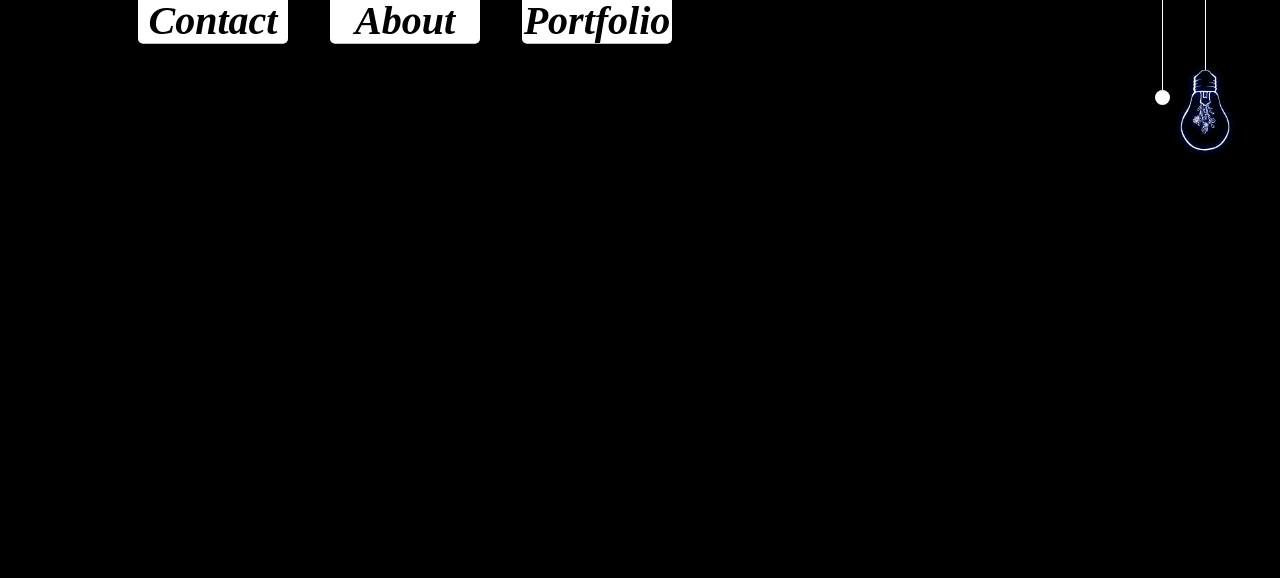
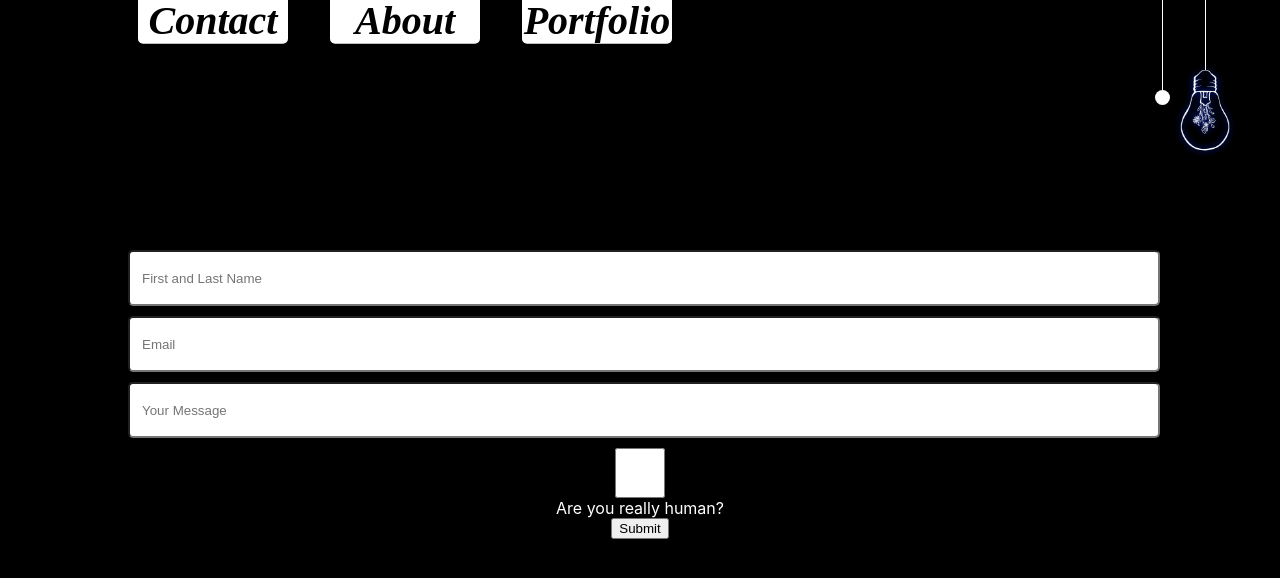
Before and after one commit to AmandaAbarte/amandadotcom, a React (Create React App) app: page / in a window 1280 px wide. Both pictures are taken after a click on the element "Contact". Shown: the top 578 px of the page. Built offline with nearby package versions, Linux system fonts and the light colour scheme; a web font is replaced by a local one.

Commit message:
create contact form

```diff
--- a/src/App.css
+++ b/src/App.css
@@ -597,4 +597,21 @@ h1 {
   height: 100%;
   transition: all 0.5s ease-in-out;
 }
+
+.content-container .contact-container .form {
+  position: absolute;
+  top: 30%;
+  left: 10%;
+  display: flex;
+  flex-direction: column;
+  width: 80%;
+}
+
+.content-container .contact-container .form input {
+  width: 100%;
+  margin-top: 10px;
+  text-indent: 10px;
+  border-radius: 5px;
+  height: 50px;
+}
 /*# sourceMappingURL=App.css.map */
--- a/src/Components/Contact.jsx
+++ b/src/Components/Contact.jsx
@@ -1,11 +1,67 @@
 import React from "react";
 
-export default function Contact (props) {
-    return (
-        <div className="contact-container" style={{ backgroundColor: props.lights ? "white" : "black" }}>
-            <form className="form">
-
-            </form>
-        </div>
-    )
+export default function Contact(props) {
+  const [formData, setFormData] = React.useState({
+    name: "",
+    email: "",
+    message: "",
+    isHuman: false,
+  });
+  function handleInputs(event) {
+      const {name,value, type, checked} = event.target;
+      setFormData(prevData => {
+          return {
+              ...prevData,
+              [name]: type === "checkbox" ? checked : value
+          }
+      })
+  }
+  function handleSubmit(event) {
+      event.preventDefault();
+      //send to api?
+      console.log(formData);
+  }
+  return (
+    <div
+      className="contact-container"
+      style={{ backgroundColor: props.lights ? "white" : "black" }}
+    >
+      <form className="form" onSubmit={handleSubmit}>
+        <input
+          type="text"
+          placeholder="First and Last Name"
+          onChange={handleInputs}
+          name="name"
+          value={formData.name}
+          required
+        />
+        <input
+          type="email"
+          placeholder="Email"
+          onChange={handleInputs}
+          name="email"
+          value={formData.email}
+          required
+        />
+        <input
+          type="text"
+          placeholder="Your Message"
+          onChange={handleInputs}
+          name="message"
+          value={formData.message}
+          required
+        />
+        <input
+            type="checkbox"
+            id= "isHuman"
+            checked={formData.isHuman}
+            onChange={handleInputs}
+            name="isHuman"
+            required
+        />
+        <label htmlFor="isHuman">Are you really human?</label>
+        <button className="submit">Submit</button>
+      </form>
+    </div>
+  );
 }
--- a/src/Styling/_Contact.scss
+++ b/src/Styling/_Contact.scss
@@ -5,5 +5,20 @@
     height: 100%;
     // background-color: orange;
     transition: all 0.5s ease-in-out;
+    .form {
+      position: absolute;
+      top: 30%;
+      left: 10%;
+      display: flex;
+      flex-direction: column;
+      width: 80%;
+      input {
+        width: 100%;
+        margin-top: 10px;
+        text-indent: 10px;
+        border-radius: 5px;
+        height: 50px;
+      }
+    }
   }
 }
```
Also changed, not shown: 1 other file (tests, documents, lock files or other folders).
